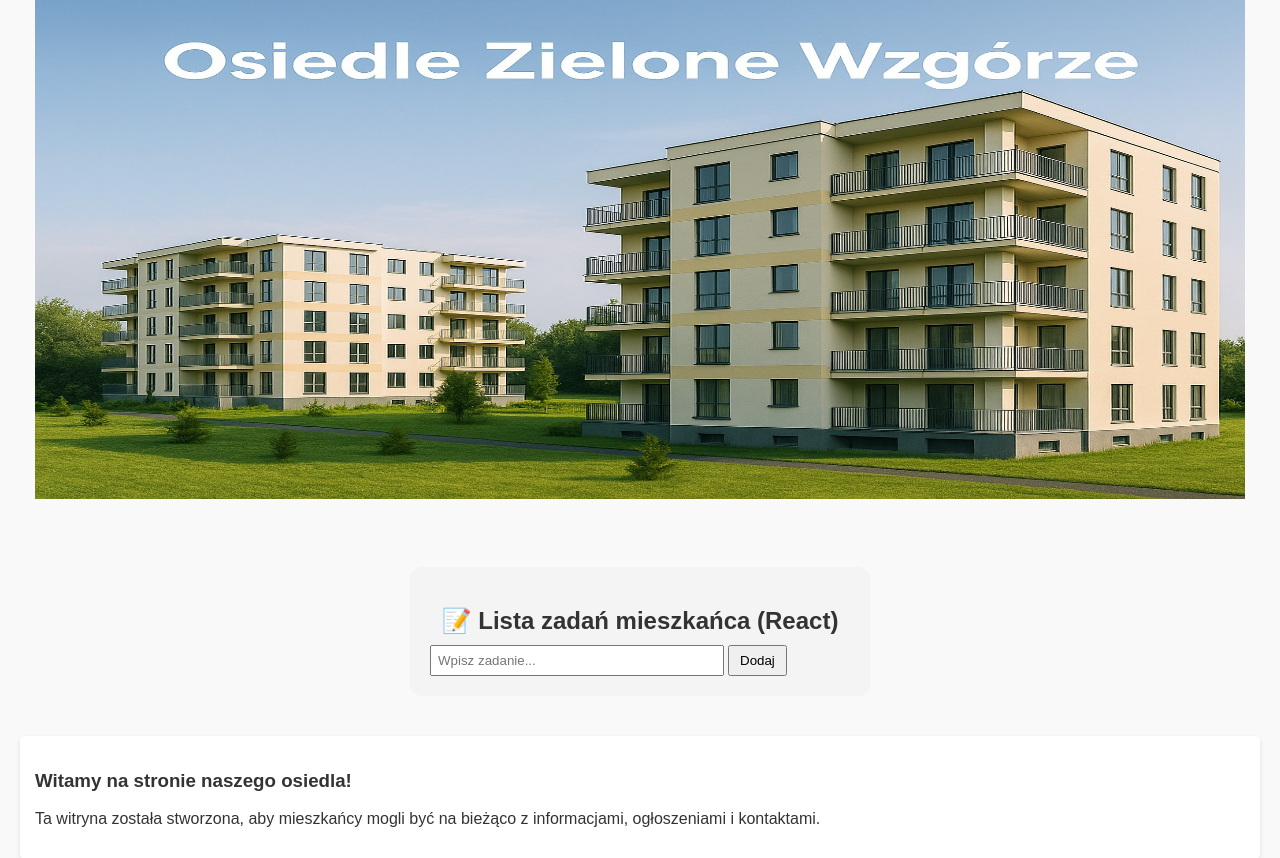
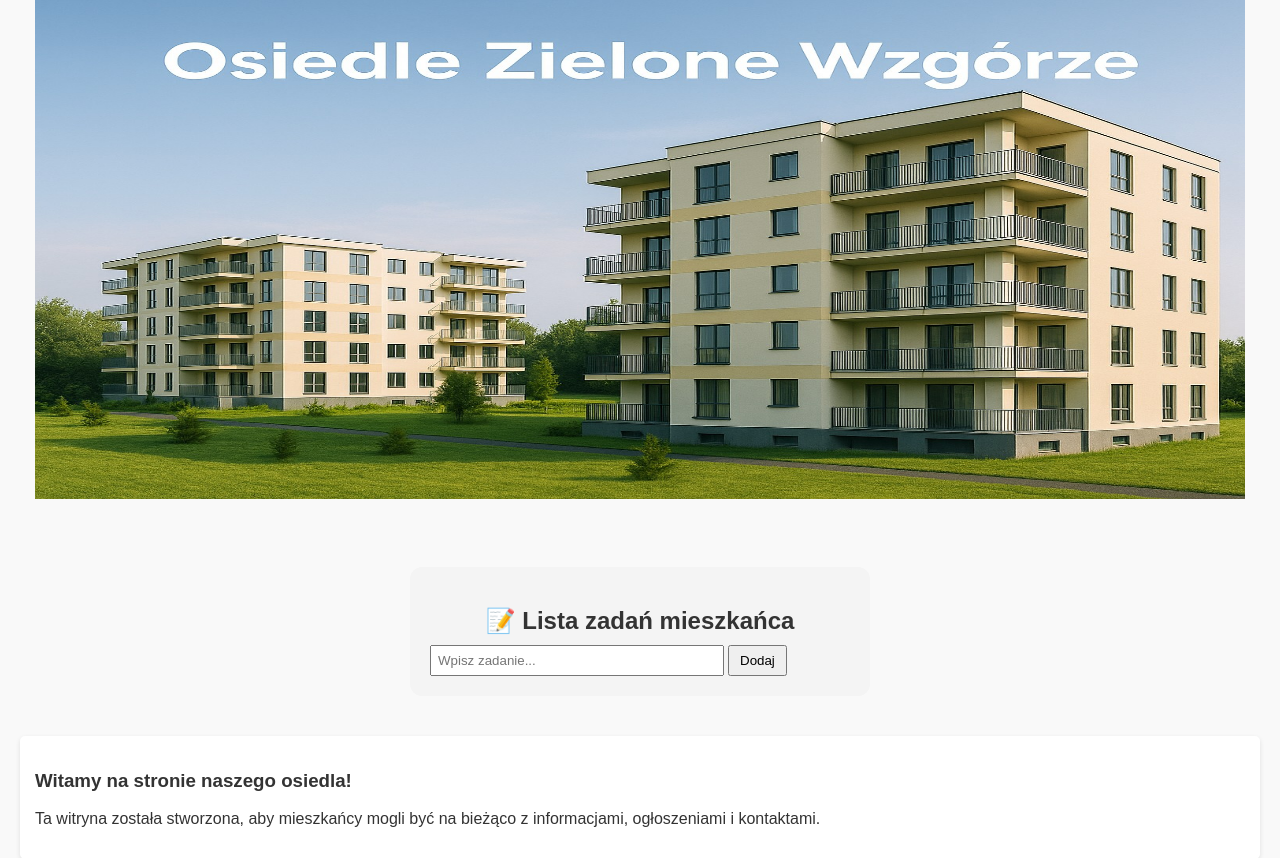
Before and after one commit to Dowierkowicz/Osiedle, a Java web app: page / in a window 1280 px wide. Shown: the part 256-1114 px from the top of the page. Run offline with Tomcat 11, a stand-in JSP engine, Linux system fonts and the light colour scheme; some libraries are stand-ins or nearby versions.

Commit message:
Add files via upload

```diff
--- a/Osiedle/src/main/webapp/index.jsp
+++ b/Osiedle/src/main/webapp/index.jsp
@@ -143,7 +143,7 @@
 
                 return (
                     <div className="todo-app">
-                        <h2>📝 Lista zadań mieszkańca (React)</h2>
+                        <h2>📝 Lista zadań mieszkańca </h2>
 
                         <input
                             value={text}
```
